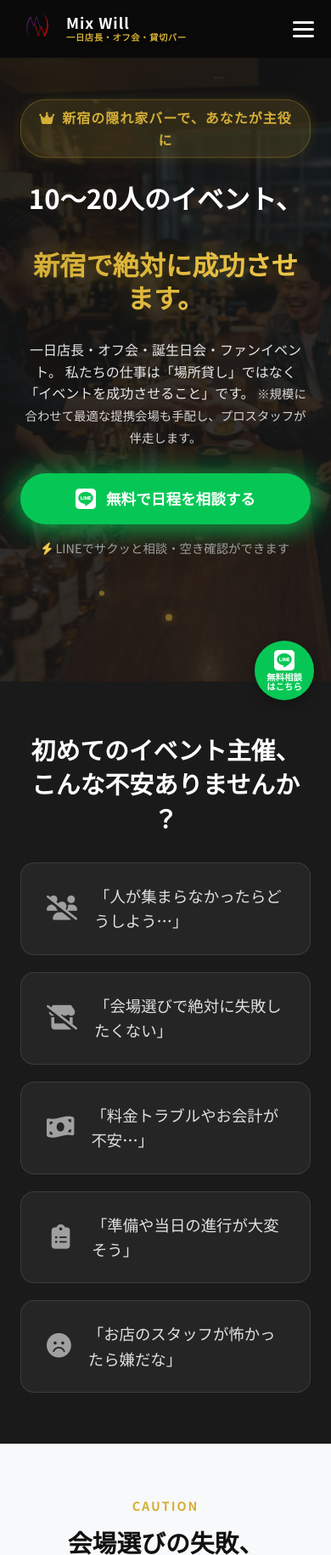
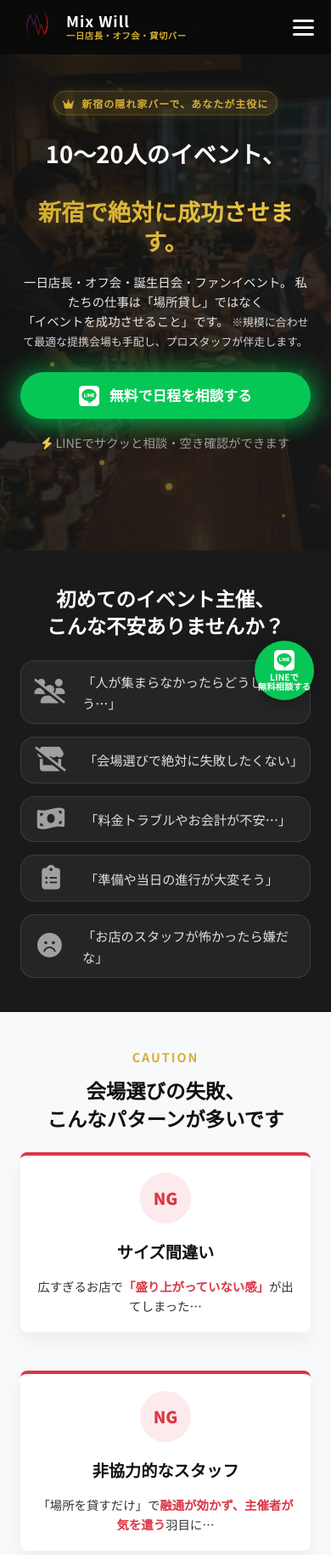
Before and after one commit to akitosaccer5610-coder/mixwill, a plain HTML site: page index.html in a window 390 px wide. Shown: the top 1830 px of the page at 85% size. Drawn offline with Linux system fonts and the light colour scheme.

Commit message:
Add files via upload

```diff
--- a/index.html
+++ b/index.html
@@ -110,7 +110,7 @@
     <!-- 2 共感（主催者の悩み） -->
     <section class="empathy section-padding" id="empathy">
         <div class="container">
-            <h2 class="section-title text-center fade-in-up">初めてのイベント主催、<br class="sp-only">こんな不安ありませんか？</h2>
+            <h2 class="section-title text-center fade-in-up">初めてのイベント主催、<br>こんな不安ありませんか？</h2>
             <div class="pain-points">
                 <div class="pain-bubble fade-in-up" style="animation-delay: 0.1s;">
                     <i class="fa-solid fa-users-slash"></i>
@@ -147,18 +147,18 @@
             <div class="failure-cards">
                 <div class="failure-card fade-in-up" style="animation-delay: 0.1s;">
                     <div class="failure-icon">NG</div>
-                    <h3 class="failure-title">サイズ感が合っていない</h3>
-                    <p>30〜40人用のお店を10人で借りてしまい、<span class="highlight-red">「スカスカで盛り上がっていない感」</span>が出てしまった…</p>
+                    <h3 class="failure-title">サイズ間違い</h3>
+                    <p>広すぎるお店で<span class="highlight-red">「盛り上がっていない感」</span>が出てしまった…</p>
                 </div>
                 <div class="failure-card fade-in-up" style="animation-delay: 0.2s;">
                     <div class="failure-icon">NG</div>
-                    <h3 class="failure-title">スタッフが非協力的</h3>
-                    <p>ただ「場所を貸すだけ」のスタンスで、マニュアル対応。<span class="highlight-red">融通が効かず、主催者がずっと気を遣う羽目に…</span></p>
+                    <h3 class="failure-title">非協力的なスタッフ</h3>
+                    <p>「場所を貸すだけ」で<span class="highlight-red">融通が効かず、主催者が気を遣う</span>羽目に…</p>
                 </div>
                 <div class="failure-card fade-in-up" style="animation-delay: 0.3s;">
                     <div class="failure-icon">NG</div>
                     <h3 class="failure-title">不明瞭な追加料金</h3>
-                    <p>グラスを割った、延長したなどで<span class="highlight-red">後から想定外の請求</span>。当日の人数変更（ドタキャン）も許してくれなかった…</p>
+                    <p>備品破損や延長などで、<span class="highlight-red">後から想定外の請求</span>が発生した…</p>
                 </div>
             </div>
         </div>
@@ -281,8 +281,8 @@
             </div>
 
             <div class="stat-conclusion fade-in-up">
-                <p>10〜20人のイベントに特化しているため、</p>
-                <h3>初開催でも成功しやすい環境です。</h3>
+                <p class="pc-only" style="margin:0;">10〜20人のイベントに特化しているため、初開催でも成功しやすい環境です。</p>
+                <p class="sp-only" style="margin:0;">10〜20人のイベントに特化、<br>初開催でも成功しやすい環境です。</p>
             </div>
         </div>
     </section>
@@ -292,8 +292,7 @@
         style="border-top: 1px solid rgba(0,0,0,0.05); border-bottom: 1px solid rgba(0,0,0,0.05);">
         <div class="container">
             <span class="section-label text-center" style="display:block;">VOICES</span>
-            <h2 class="section-title text-center fade-in-up">実際に利用された方々の声</h2>
-            <p class="text-center mb-5 fade-in-up" style="color: var(--text-light);">初めての開催でも、多くの喜びの声をいただいています。</p>
+            <h2 class="section-title text-center fade-in-up" style="font-size: clamp(1.5rem, 4vw, 2.5rem);">初めての開催でも、多くの喜びの声をいただいています。</h2>
 
             <div class="voices-grid"
                 style="display: grid; grid-template-columns: repeat(auto-fit, minmax(280px, 1fr)); gap: 30px;">
@@ -840,11 +839,10 @@
         <p style="margin-top: 12px;">&copy; 2026 Bar MixWill. All Rights Reserved.</p>
     </footer>
 
-    <!-- Floating Action Button (Mobile) -->
     <div class="fab-container">
         <a href="#cta" class="fab-btn" style="background-color: #06C755;">
             <i class="fa-brands fa-line"></i>
-            <span class="fab-text">無料相談<br>はこちら</span>
+            <span class="fab-text">LINEで<br>無料相談する</span>
         </a>
     </div>
 
--- a/styles.css
+++ b/styles.css
@@ -250,7 +250,7 @@ a {
 }
 
 .section-padding {
-    padding: 100px 0;
+    padding: clamp(50px, 8vw, 80px) 0;
 }
 
 .text-center {
@@ -598,11 +598,14 @@ h4 {
 }
 
 .hero-title {
-    font-size: clamp(1.8rem, 8vw, 3.8rem);
-    margin-bottom: 30px;
+    font-size: clamp(1.8rem, 6vw, 3.8rem);
+    margin-bottom: 20px;
     line-height: 1.25;
     word-break: keep-all;
     overflow-wrap: anywhere;
+    max-width: 90%; /* 2行におさまるように */
+    margin-left: auto;
+    margin-right: auto;
 }
 
 .hero-line {
@@ -1028,27 +1031,68 @@ h4 {
 /* Responsive Media Queries */
 @media (max-width: 768px) {
     .section-padding {
-        padding: 60px 0;
+        padding: 40px 0;
     }
 
     .hero {
-        padding: 120px 0 100px;
+        padding: 110px 0 70px;
+    }
+
+    .hero-title {
+        font-size: clamp(1.6rem, 7vw, 1.9rem); /* 2.1remから1.9remへ */
+        margin-bottom: 20px;
+        line-height: 1.25;
+    }
+
+    .section-title {
+        font-size: clamp(1.4rem, 6vw, 1.8rem) !important; /* スマホでは1.8rem上限で2行を死守 */
+        margin-bottom: clamp(1.5rem, 5vw, 2.5rem);
     }
 
     .hero-subtitle {
-        font-size: 1rem;
+        font-size: 0.9rem;
         line-height: 1.6;
-        margin-bottom: 30px;
+        margin-bottom: 25px;
+    }
+
+    .badge {
+        font-size: 0.75rem !important;
+        padding: 4px 10px;
+        width: auto;
+        display: inline-block;
+        white-space: nowrap; /* 1行を保証 */
     }
 
     .btn-hero {
-        padding: 16px 24px;
-        font-size: 1.1rem;
+        padding: 14px 20px;
+        font-size: 1.05rem;
+    }
+
+    /* Empathy & Caution compact */
+    .pain-points {
+        gap: 15px;
+    }
+
+    .pain-bubble {
+        padding: 12px 15px;
+    }
+
+    .pain-bubble p {
+        font-size: 0.95rem;
+    }
+
+    .failure-card {
+        padding: 20px;
+        margin-bottom: 15px;
+    }
+
+    .failure-card p {
+        font-size: 0.9rem;
     }
 
     /* Navbar */
     .navbar {
-        padding: 10px 0;
+        padding: 8px 0;
         background: rgba(10, 10, 10, 0.95);
     }
 
```
